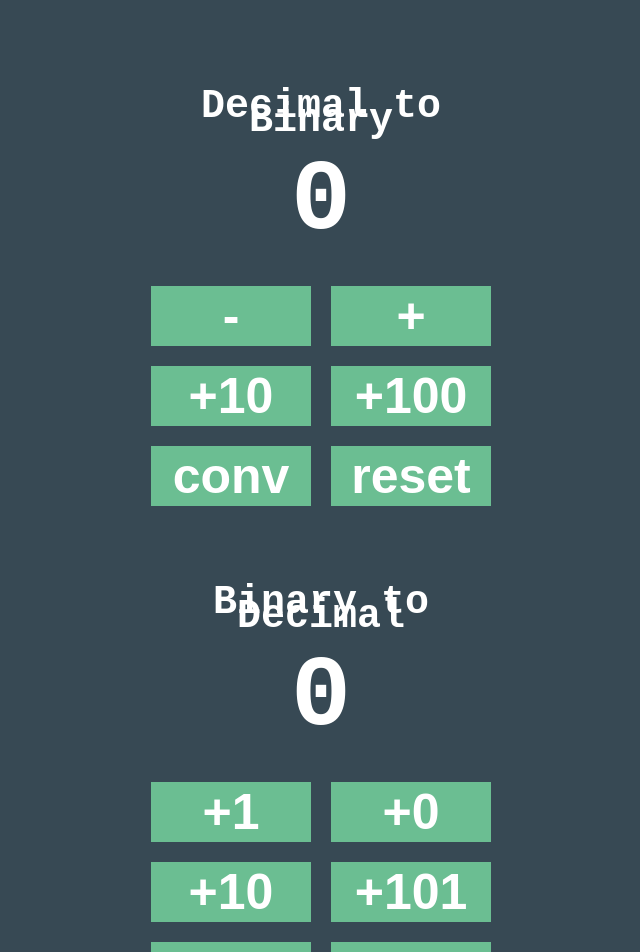
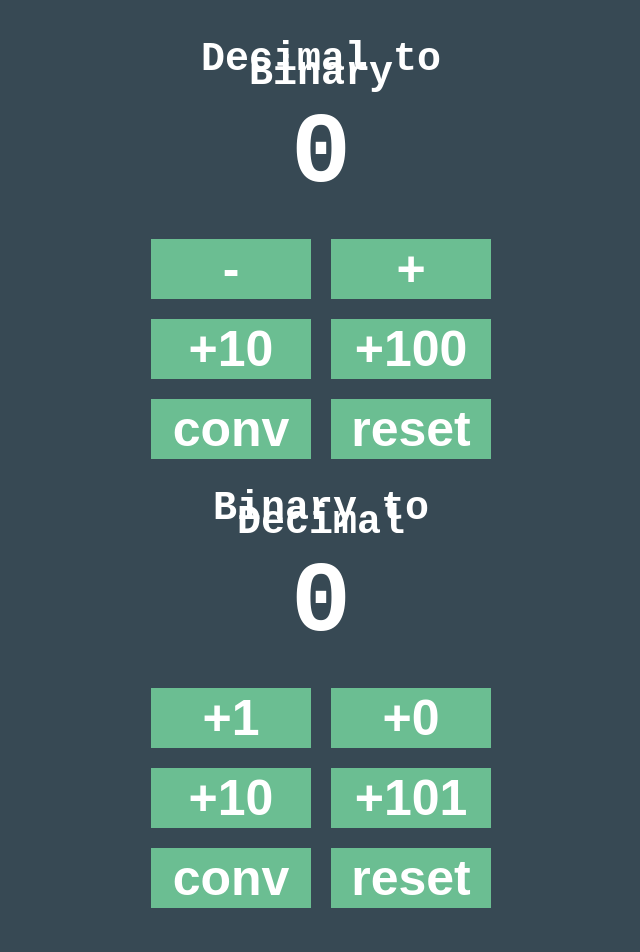
Before and after one commit to caseyDev422/dec-binary-convertor, a React (Create React App) app: page / in a window 1280 px wide. Shown: the top 952 px of the page, without its empty margins (319-959 px from the left). Built offline with nearby package versions, Linux system fonts and the light colour scheme.

Commit message:
css update

```diff
--- a/public/styles.css
+++ b/public/styles.css
@@ -9,15 +9,18 @@ body {
 }
 
 h1 {
+  text-align: center;
   font-size: 100px;
 }
 
 h2 {
+  text-align: center;
   font-size: 40px;
 }
 
 .container {
-  margin: 20% auto;
+  text-align: center;
+  margin: auto;
 }
 
 button {
```
